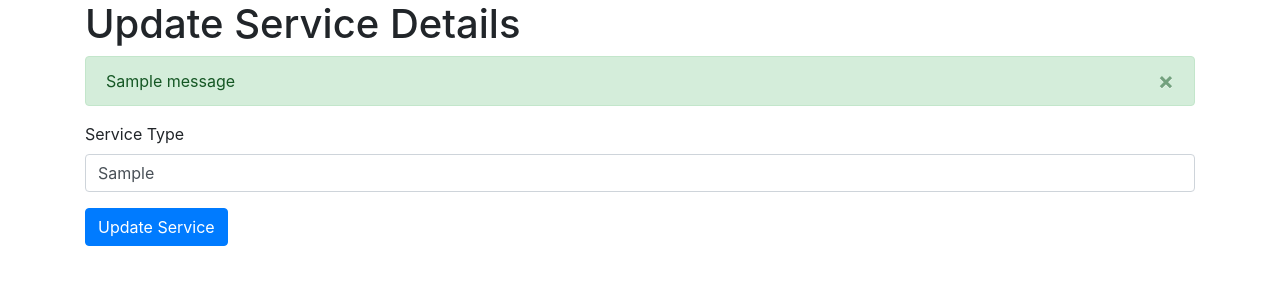
After one commit to AunSyedShah/test_phase_fyp, a Django app: page /updateservice/1 in a window 1280 px wide. The commit adds this page. Shown: the top 300 px of the page. Run offline with Django 4.2, Linux system fonts and the light colour scheme; tables that the repository leaves empty hold one stand-in row (values such as "Sample post"); one stand-in notice (Sample message) is shown; some libraries are stand-ins or nearby versions.

Commit message:
CRUD operation completed for vehicle and service details

```diff
--- a/templates/add_vehicle.html
+++ b/templates/add_vehicle.html
@@ -89,7 +89,7 @@
                 <tr>
                     <td>{{ services_detail.serviceID }}</td>
                     <td>{{ services_detail.type }}</td>
-                    <td>Update</td>
+                    <td><a href="{% url 'update_service' services_detail.serviceID %}" class="btn btn-info" role="button">Update</a></td>
                     <td><a href="{% url 'delete_service' services_detail.serviceID %}" class="btn btn-danger" role="button">Delete</a></td>
                 </tr>
             {% endfor %}
--- /dev/null
+++ b/templates/update_service_detail.html
@@ -0,0 +1,27 @@
+{% extends "base.html" %}
+{% load crispy_forms_tags %}
+
+{% block title %}
+    Service Details
+{% endblock %}
+{% block content %}
+    <h1>Update Service Details</h1>
+    {% for message in messages %}
+        <div class="alert alert-success alert-dismissible fade show" role="alert">
+            {{ message }}
+            <button type="button" class="close" data-dismiss="alert" aria-label="Close">
+                <span aria-hidden="true">&times;</span>
+            </button>
+        </div>
+    {% endfor %}
+    <form action="" method="post">
+        {% csrf_token %}
+        <div class="form-group">
+            <label for="service_type">Service Type</label>
+            <input type="text" class="form-control" id="service_type" placeholder="Enter Service Type"
+                   name="service_type" value="{{ service_type }}" required>
+        </div>
+    <button type="submit" class="btn btn-primary" name="update_service_button">Update Service</button>
+    </form>
+
+{% endblock %}
--- a/testphase/urls.py
+++ b/testphase/urls.py
@@ -6,4 +6,5 @@ urlpatterns = [
     path('', views.index, name="home"),
     path('deleteservice/<serviceid>', views.delete_service, name="delete_service"),
     path('addservice/<vehicle_number>', views.add_service, name="add_service"),
+    path('updateservice/<service_id>', views.update_service, name="update_service"),
 ]
--- a/testphase/views.py
+++ b/testphase/views.py
@@ -78,3 +78,20 @@ def add_service(request, vehicle_number):
         messages.success(request, f"service: {service_type} with service ID {service_id} created successfully")
         return redirect("home")
     return render(request, "add_service_detail.html")
+
+
+def update_service(request, service_id):
+    context = {
+
+    }
+    if request.method == "POST":
+        service_type = request.POST["service_type"]
+        service_object = Services.objects.get(serviceID=service_id)
+        service_object.type = service_type
+        service_object.save()
+        return redirect("home")
+    if request.method == "GET":
+        service_object = Services.objects.get(serviceID=service_id)
+        service_type = service_object.type
+        context["service_type"] = service_type
+    return render(request, "update_service_detail.html", context)
```
